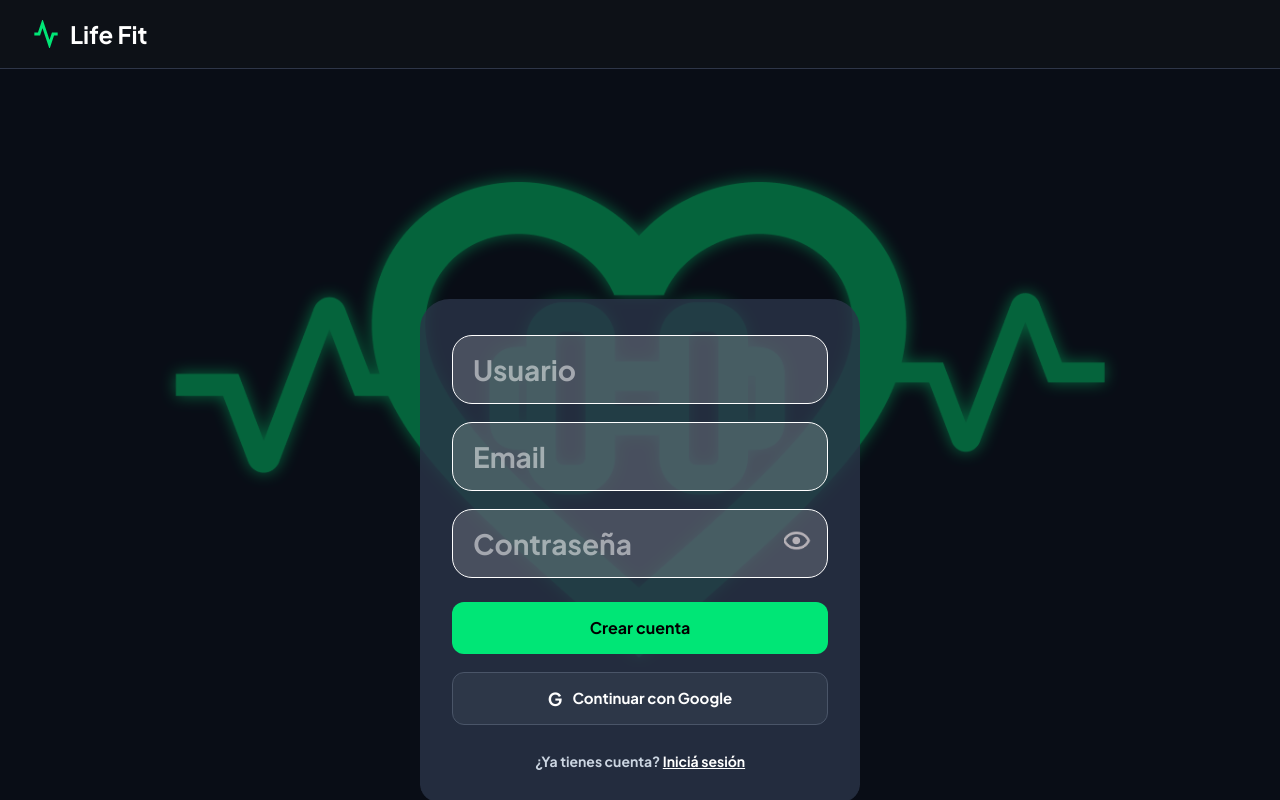
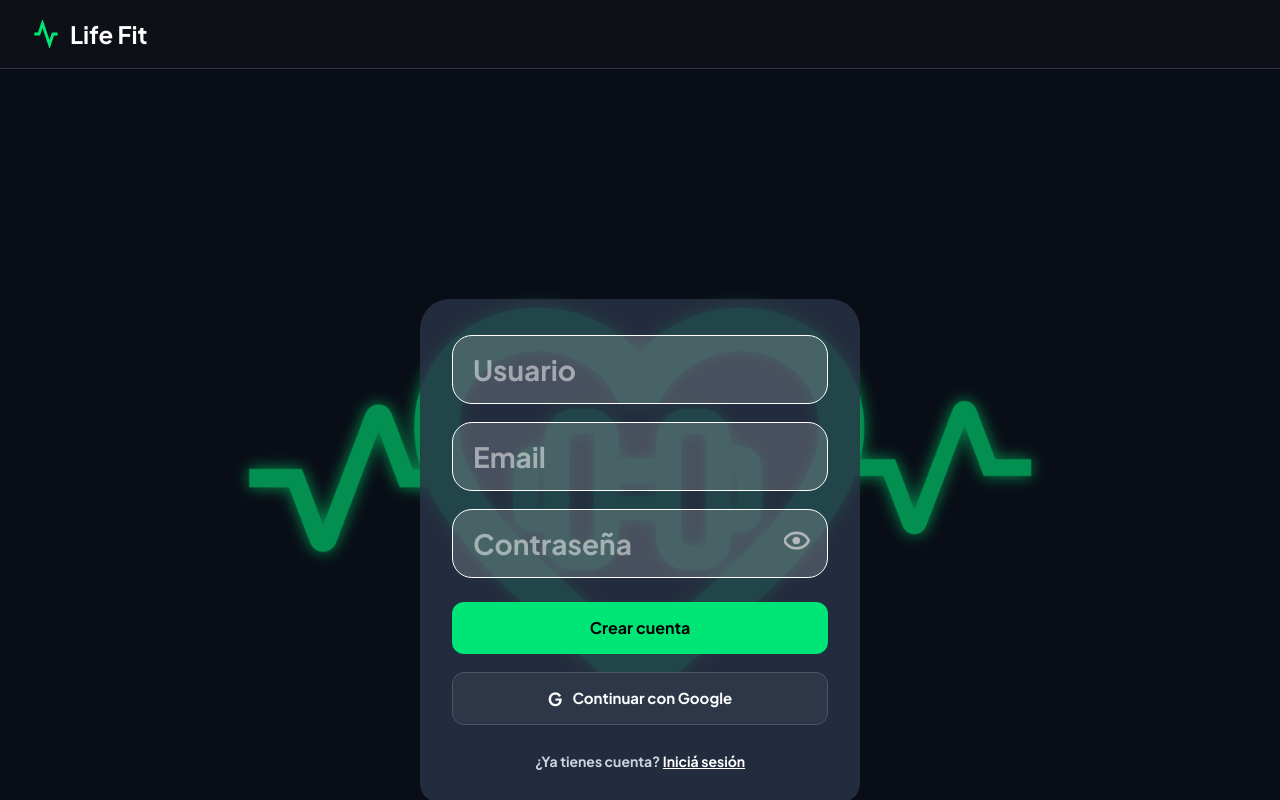
Before and after one commit to luci-o/LIFE-FIT, a React (Vite) app in the folder Frontend/: page /registro in a window 1280 px wide. Built offline with nearby package versions, Linux system fonts and the light colour scheme; no server answers.

Commit message:
cambios registro

```diff
--- a/Frontend/src/pages/Registrarse/Registrarse.tsx
+++ b/Frontend/src/pages/Registrarse/Registrarse.tsx
@@ -111,19 +111,19 @@ export const Registrarse = () => {
         paddingBottom: 0
       }}>
 
-        {/* LOGO DE FONDO */}
+        {/* logo fondo*/}
         <img
           src={logoBg}
           alt="Life Fit Background Logo"
           style={{
             position: 'absolute',
-            width: '950px',
+            width: '800px',
             maxWidth: '95vw',
             height: 'auto',
-            top: '48%',
+            top: '60%',
             left: '50%',
             transform: 'translate(-50%, -50%)',
-            opacity: 0.4,
+            opacity: 0.6,
             filter: 'drop-shadow(0px 0px 8px #00E676)',
             pointerEvents: 'none',
             zIndex: 1
```
